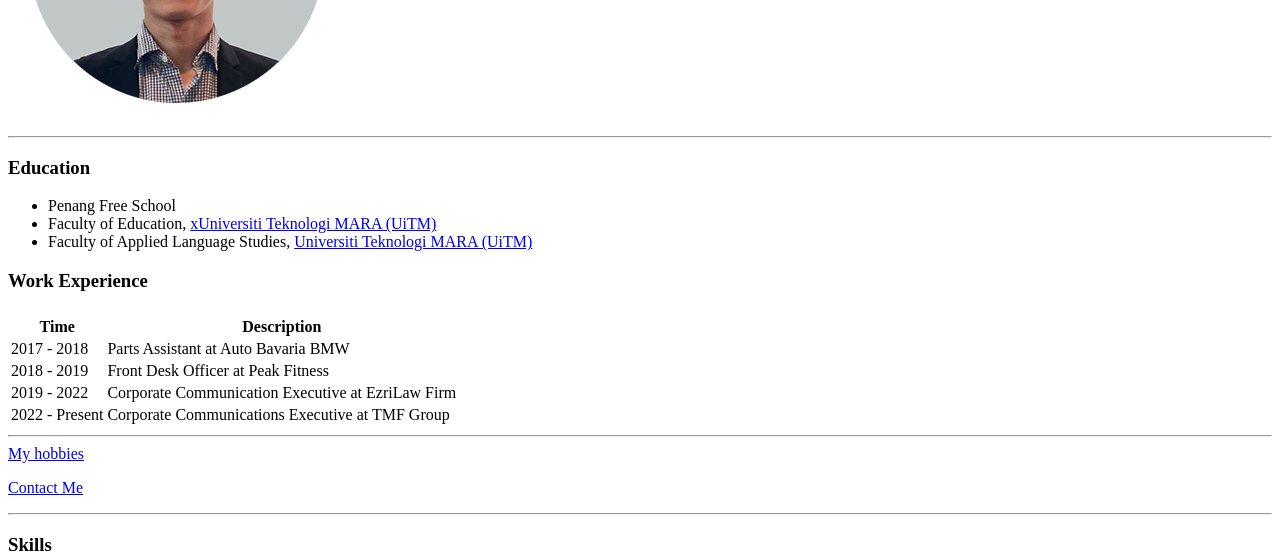
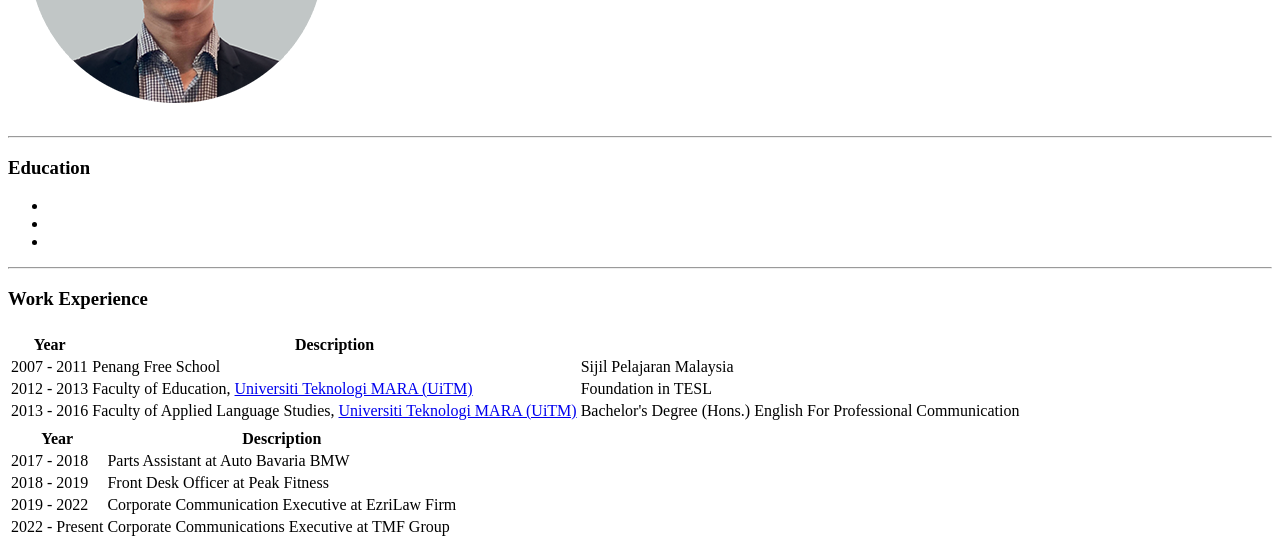
Before and after one commit to faliibrahim/cv, a plain HTML site: page index.html in a window 1280 px wide. Shown: the part 223-783 px from the top of the page. Drawn offline with Linux system fonts and the light colour scheme.

Commit message:
Update index.html
edit education, work, rearrange contacts/hobbies

```diff
--- a/index.html
+++ b/index.html
@@ -22,15 +22,41 @@
   <h3>Education</h3>
   <p>
   <ul>
-    <li>Penang Free School</li>
-    <li>Faculty of Education, <a href="https://education.uitm.edu.my/">xUniversiti Teknologi MARA (UiTM)</a></li>
-    <li>Faculty of Applied Language Studies, <a href="https://apb.uitm.edu.my/">Universiti Teknologi MARA (UiTM)</a></li>
+    <li></li>
+    <li></li>
+    <li></li>
   </ul>
+
+    <table>
+    <th>
+      <tr>
+        <th>Year</th>
+        <th>Description</th>
+      </tr>
+    </th>
+    <tbody>
+      <tr>
+        <td>2007 - 2011</td>
+        <td>Penang Free School</td>
+        <td>Sijil Pelajaran Malaysia</td>
+      </tr>
+      <tr>
+        <td>2012 - 2013</td>
+        <td>Faculty of Education, <a href="https://education.uitm.edu.my/">Universiti Teknologi MARA (UiTM)</a></td>
+        <td>Foundation in TESL</td>
+      </tr>
+      <tr>
+        <td>2013 - 2016</td>
+        <td>Faculty of Applied Language Studies, <a href="https://apb.uitm.edu.my/">Universiti Teknologi MARA (UiTM)</a></td>
+         <td>Bachelor's Degree (Hons.) English For Professional Communication</td>
+      </tr>
+    </tbody>
+      <hr>
   <h3>Work Experience</h3>
   <table>
     <th>
       <tr>
-        <th>Time</th>
+        <th>Year</th>
         <th>Description</th>
       </tr>
     </th>
@@ -54,12 +80,8 @@
       </tr>
     </tbody>
   </table>
-  <hr>
-  <a href="hobbies.html">My hobbies</a>
-  <p>
-    <a href="contact.html">Contact Me</a>
+      </hr>
 
-    <hr>
   <h3>Skills</h3>
   <p>
   <table>
@@ -119,7 +141,12 @@
 
 
   </p>
+ <hr>
+  <a href="hobbies.html">My hobbies</a>
+  <p>
+    <a href="contact.html">Contact Me</a>
 
+    <hr>
 </body>
 
 </html>
```
